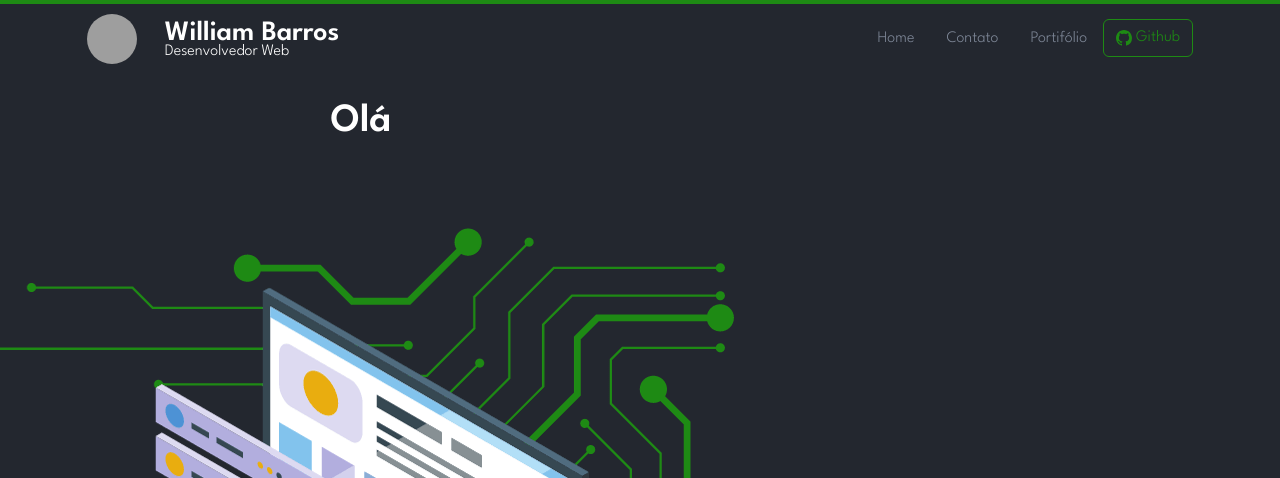
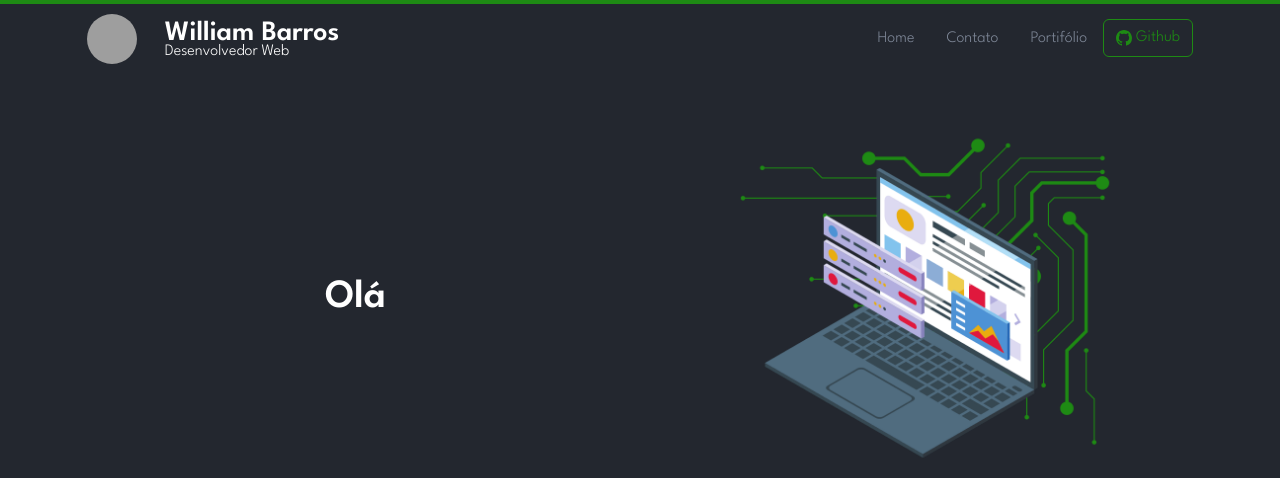
Before and after one commit to wsilvabarros/wsilvabarros.github.io, a Jekyll site: the page built from index.md, in a window 1280 px wide. Shown: the top 478 px of the page. Built offline with Jekyll 4.4.1, drawn with Linux system fonts in a browser that asks for light colours; grey boxes are pictures that could not be loaded.

Commit message:
Update index.md

```diff
--- a/index.md
+++ b/index.md
@@ -1,5 +1,5 @@
 ---
 layout: default
 ---
-<div class="first-content d-flex flex-row flex-md-column justify-content-between"><div class="col-12 col-md-6 d-flex justify-content-center align-items-center"><h1>Olá</h1></div><div class="col-12 col-md-6 d-flex justify-content-center align-items-center"><img src="https://williambarros.com.br/assets/image/destaque.png" style="height:100%" alt="Tecnologia e Desenvolvimento"></div></div>
+<div class="first-content d-flex flex-column flex-md-row justify-content-between"><div class="order-md-1 d-flex justify-content-center align-items-center" style="width:49%"><h1>Olá</h1></div><div class="order-md-2 d-flex justify-content-center align-items-center" style="width:49%"><img src="https://williambarros.com.br/assets/image/destaque.png" style="height:100%" alt="Tecnologia e Desenvolvimento"></div></div>
 <div class="blog container" >{% for post in site.posts %}<div class="card" style=""><img src="{{ post.image }}" class="card-img-top" alt="{{ post.title }}" /><div class="card-body"><h5 class="card-title">{{ post.title }}</h5><p class="card-text">{{ post.preview }}</p><a href="{{ BASE_PATH }}{{ post.url }}">Veja Mais</a></div></div>{% endfor %}</div>
```
